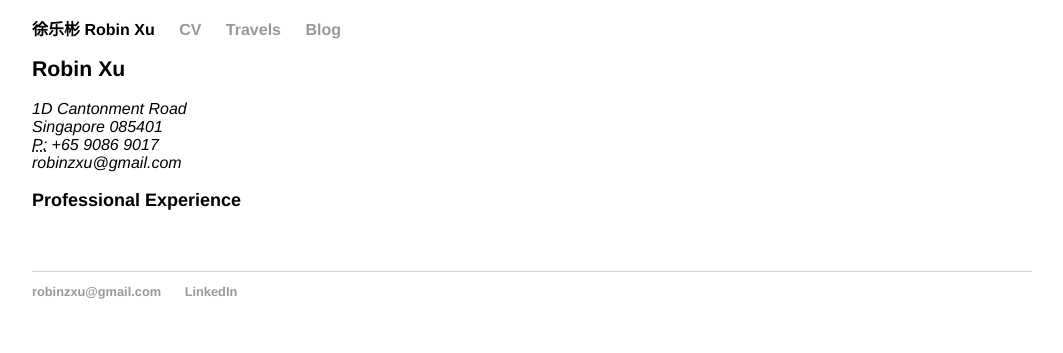
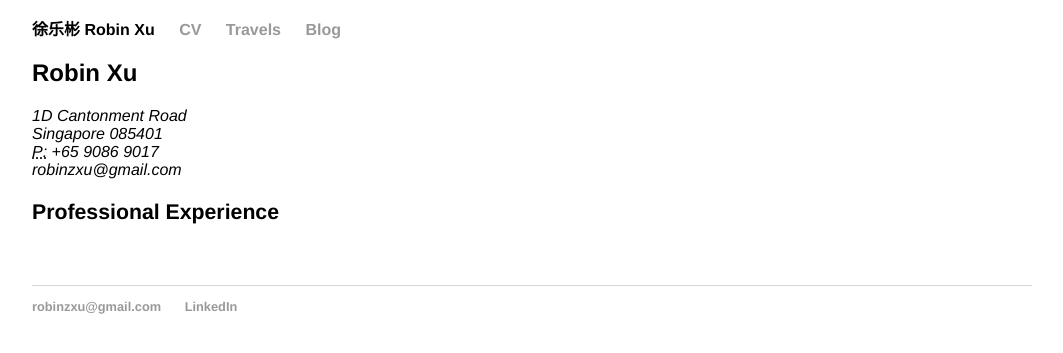
Before and after one commit to robinzxu/robinzxu.github.io, a Jekyll site: the page built from cv/index.html, in a window 1280 px wide. Shown: the top 353 px of the page, without its empty margins (108-1171 px from the left). Built offline with Jekyll 4.4.1, drawn with Linux system fonts in a browser that asks for light colours.

Commit message:
Update main.css

```diff
--- a/css/main.css
+++ b/css/main.css
@@ -6,10 +6,10 @@
 p, ul { font-size: 1em; line-height: 1.2em; color: #333; }
 
 h1, h2, h3, h4 { font-family: 'Helvetica', 'Arial', 'Sans-Serif'; }
-h1 { font-size: 1.5em;  }
-h2 { font-size: 1.33em; }
-h3 { font-size: 1.125em; }
-h4 { font-size: 1em; }
+h1 { font-size: 2.0em;  }
+h2 { font-size: 1.5em; }
+h3 { font-size: 1.33em; }
+h4 { font-size: 1.125em; }
 
 nav ul, footer ul { font-size: 1.0em; font-family: 'Helvetica', 'Arial', 'Sans-Serif'; padding: 0px; list-style: none; font-weight: bold; }
 nav ul li, footer ul li { display: inline; margin-right: 20px; }
@@ -25,8 +25,8 @@
 
 /* CV */
 .cv { margin: 0px 0px 60px; }
-.cv h1 { font-size: 1.5em; }
-.cv h2 { font-size: 1.33em; }
+.cv h1 { font-size: 2.0em; }
+.cv h2 { font-size: 1.5em; }
 .cv address, .cv .download { font-family: 'Helvetica', 'Arial', 'Sans-Serif'; }
 .cv address, .cv p { font-size: 1em; }
 .cv .download { float: right; font-size: .83em; text-transform: uppercase; }
```
